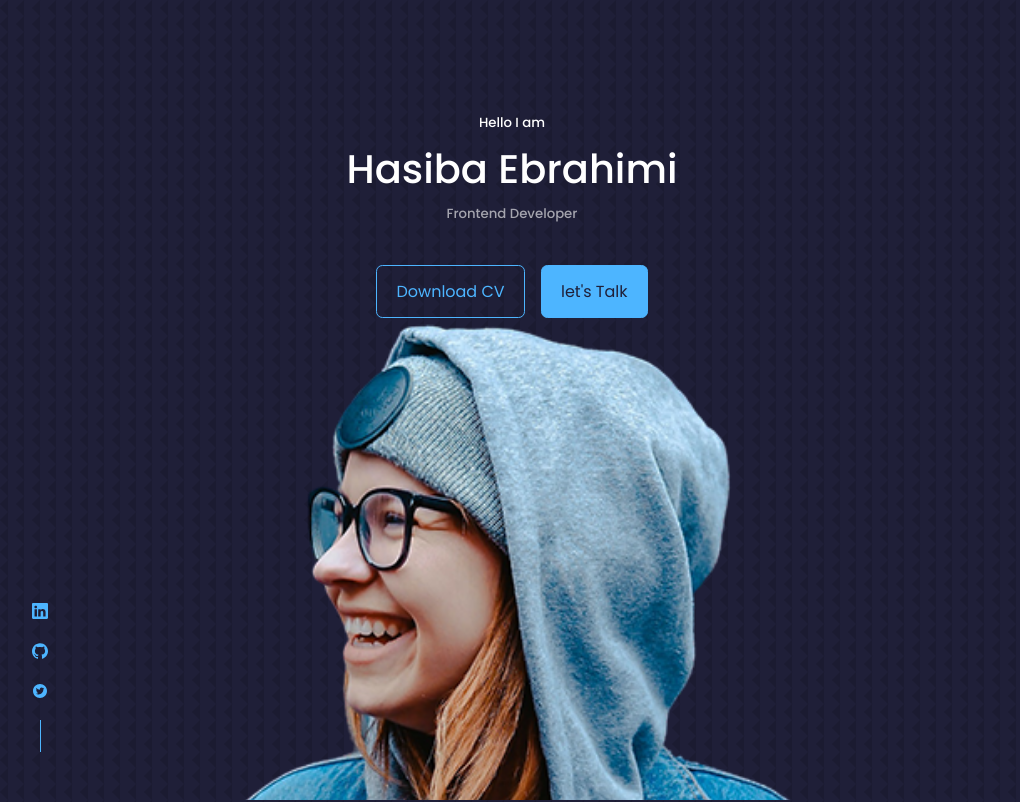
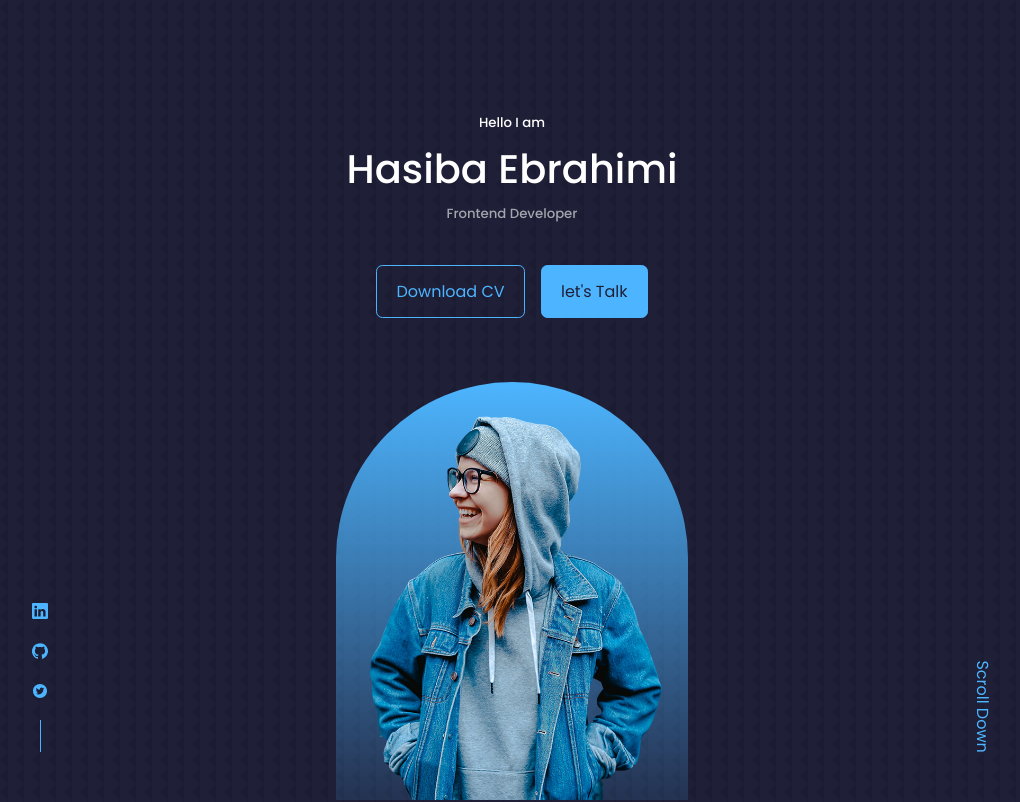
Before and after one commit to hussainHakimi/react-portfolio, a React (Create React App) app: page / in a window 1280 px wide. Shown: the top 802 px of the page, without its empty margins (128-1148 px from the left). Built offline with nearby package versions, Linux system fonts and the light colour scheme.

Commit message:
styles of image and scroll down in done.

```diff
--- a/src/components/header/header.css
+++ b/src/components/header/header.css
@@ -40,7 +40,7 @@ header{
 
 
 /* ========================================= Header Image ==================================*/
-/* .me{
+.me{
   background: linear-gradient(var(--color-primary), transparent);
   width: 22rem;
   height: 30rem;
@@ -50,10 +50,10 @@ header{
   border-radius: 12rem 12rem 0 0;
   overflow: hidden;
   padding: 2rem 1.5rem 1.5rem 1.5rem;
-} */
+}
 
 /* ========================================= Scroll Down ==================================*/
-/* .scroll__down{
+.scroll__down{
   position: absolute;
   right: -2.3rem;
   bottom: 5rem;
@@ -61,4 +61,4 @@ header{
 }
 .scroll__down:hover{
   transform: rotate(0deg);
-} */
+}
```
